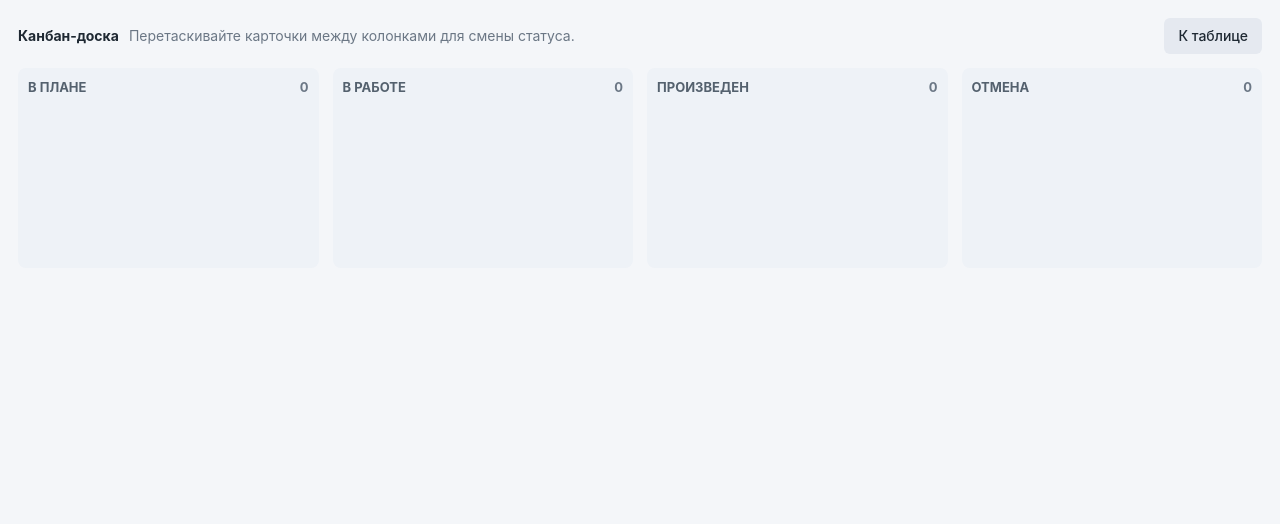
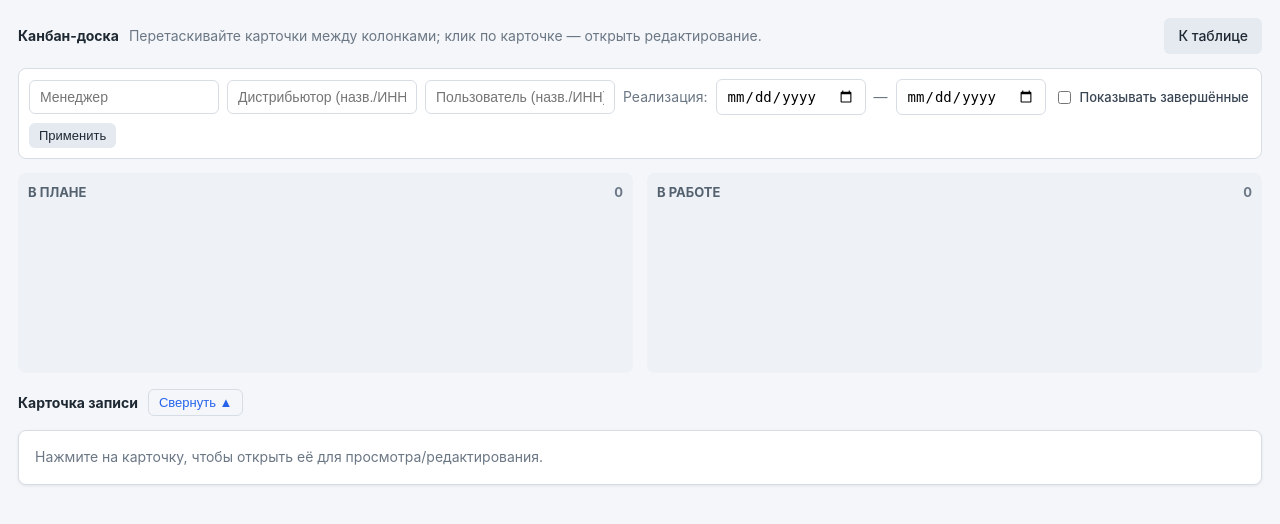
Before and after one commit to PazdnikOFF/orders-portal, a Django app: page /orders/kanban/ in a window 1280 px wide. Shown: the part 52-576 px from the top of the page. Run offline with Django 5.2, Linux system fonts and the light colour scheme; the visitor is signed in with stand-in values (Sample User, id 1); data comes from the database, SQL or seed files in the repository; data that the repository does not hold is empty; parts of the project's set-up code (start-up, migrations or seed data) failed here and were passed over.

Commit message:
Таблица и Канбан: цвета статусов, дедлайны, фильтры, скрытие завершённых
- Строки таблицы подсвечиваются цветом по статусу (план/работа/произведён/отмена).
- Прогнозируемая дата выделяется: синим если до неё <1 месяца, оранжевым
  если <2 недель (свойство Order.forecast_urgency); в таблице и канбане.
- Участники проекта: каждая строка ИНН сама ищет организацию в DaData при
  вводе (10/12 цифр), как у дистрибьютора, без кнопки; результат под полем.
- Канбан: фильтры по менеджеру, дистрибьютору, пользователю и диапазону даты
  реализации; клик по карточке открывает её в нижнем блоке-карточке (как в
  таблице), сохранена возможность перетаскивания.
- В таблице и канбане по умолчанию скрыты «Произведён»/«Отмена»; галочка
  «Показывать завершённые» (в канбане раскрывает соответствующие колонки).

Co-Authored-By: Claude Opus 4.8 <noreply@anthropic.com>

```diff
--- a/app/apps/orders/views.py
+++ b/app/apps/orders/views.py
@@ -42,18 +42,40 @@ def _order_form_initial(order: Order) -> dict:
     }
 
 
-def _filtered_orders(request):
-    """Per-column filtering — each table column has its own filter input."""
-    qs = visible_orders(request.user)
+DONE_STATUSES = [Status.PRODUCED, Status.CANCELLED]
+
+
+def _apply_common_filters(request, qs):
+    """Filters shared by table and Kanban: manager, distributor, user, date range."""
     g = request.GET
-    needs_distinct = False
-
     if v := g.get("f_manager", "").strip():
         qs = qs.filter(Q(manager__last_name__icontains=v) | Q(manager__first_name__icontains=v))
     if v := g.get("f_distributor", "").strip():
         qs = qs.filter(Q(distributor__name__icontains=v) | Q(distributor__inn__icontains=v))
     if v := g.get("f_potential", "").strip():
         qs = qs.filter(Q(potential_user__name__icontains=v) | Q(potential_user__inn__icontains=v))
+    if v := parse_date(g.get("f_forecast_from", "")):
+        qs = qs.filter(forecast_date__gte=v)
+    if v := parse_date(g.get("f_forecast_to", "")):
+        qs = qs.filter(forecast_date__lte=v)
+    return qs
+
+
+def _hide_done(request, qs):
+    """Hide produced/cancelled by default unless «show_done» or filtered to one."""
+    if request.GET.get("show_done") == "1":
+        return qs
+    if request.GET.get("f_status", "") in DONE_STATUSES:
+        return qs
+    return qs.exclude(status__in=DONE_STATUSES)
+
+
+def _filtered_orders(request):
+    """Per-column filtering — each table column has its own filter input."""
+    qs = _apply_common_filters(request, visible_orders(request.user))
+    g = request.GET
+    needs_distinct = False
+
     if v := g.get("f_participant", "").strip():
         qs = qs.filter(Q(participants__name__icontains=v) | Q(participants__inn__icontains=v))
         needs_distinct = True
@@ -68,6 +90,7 @@ def _filtered_orders(request):
     if (v := g.get("f_status", "")) in Status.values:
         qs = qs.filter(status=v)
 
+    qs = _hide_done(request, qs)
     if needs_distinct:
         qs = qs.distinct()
 
@@ -92,6 +115,7 @@ def table(request):
         "orders": orders,
         "statuses": Status.choices,
         "has_filters": any(request.GET.get(k) for k in filter_keys),
+        "show_done": request.GET.get("show_done") == "1",
         "selected_pk": selected_pk,
         "view": "table",
     }
@@ -103,15 +127,24 @@ def table(request):
 # --------------------------------------------------------------------------- #
 @login_required
 def kanban(request):
-    orders = visible_orders(request.user)
-    columns = []
-    for status in KANBAN_STATUSES:
-        columns.append({
-            "status": status,
-            "label": Status(status).label,
-            "orders": [o for o in orders if o.status == status],
-        })
-    return render(request, "orders/kanban.html", {"columns": columns, "view": "kanban"})
+    qs = _apply_common_filters(request, visible_orders(request.user))
+    show_done = request.GET.get("show_done") == "1"
+    statuses = list(KANBAN_STATUSES) if show_done else [Status.PLANNED, Status.IN_PROGRESS]
+    orders = list(qs)
+    columns = [{
+        "status": status,
+        "label": Status(status).label,
+        "orders": [o for o in orders if o.status == status],
+    } for status in statuses]
+    filter_keys = ["f_manager", "f_distributor", "f_potential", "f_forecast_from", "f_forecast_to"]
+    context = {
+        "columns": columns,
+        "col_count": len(columns),
+        "show_done": show_done,
+        "has_filters": any(request.GET.get(k) for k in filter_keys),
+        "view": "kanban",
+    }
+    return render(request, "orders/kanban.html", context)
 
 
 # --------------------------------------------------------------------------- #
--- a/app/static/css/app.css
+++ b/app/static/css/app.css
@@ -51,9 +51,18 @@ table.grid th,table.grid td{padding:8px 10px;border-bottom:1px solid var(--borde
 table.grid th{background:#eef2f7;font-size:12px;text-transform:uppercase;color:#54616e;
   letter-spacing:.4px}
 table.grid tbody tr{cursor:pointer}
-table.grid tbody tr:hover{background:#f0f6ff}
-table.grid tbody tr.selected{background:#dbeafe}
+/* Row tint by status (TЗ UX). Hover/selected below override via higher specificity. */
+table.grid tbody tr.row-planned td{background:#eff6ff}
+table.grid tbody tr.row-in_progress td{background:#fff7ed}
+table.grid tbody tr.row-produced td{background:#f0fdf4}
+table.grid tbody tr.row-cancelled td{background:#f4f5f7;color:#8a929c}
+table.grid tbody tr.order-row:hover td{background:#e0ecff}
+table.grid tbody tr.order-row.selected td{background:#cfe0fb}
 .org-list{white-space:pre-line;font-size:13px}
+
+/* Forecast-date deadline proximity */
+.due-soon{color:#ea580c;font-weight:700}
+.due-month{color:#2563eb;font-weight:700}
 
 /* Per-column filter row */
 table.grid thead tr.filter-row th{background:#f6f8fb;padding:4px 6px}
@@ -89,8 +98,10 @@ select.status-select{border-radius:12px;border:1px solid var(--border);padding:3
 .errorlist{list-style:none;padding:0;margin:4px 0 0;color:var(--danger);font-size:12px}
 
 /* Participants widget */
-.participant-row{display:flex;gap:8px;margin-bottom:6px;align-items:center}
-.participant-row .input{flex:1}
+.participant-row{margin-bottom:8px}
+.prow-line{display:flex;gap:8px;align-items:center}
+.prow-line .input{flex:1}
+.participant-row .lk{margin-top:3px}
 
 /* Kanban */
 .kanban{display:grid;grid-template-columns:repeat(4,1fr);gap:14px;align-items:start}
@@ -103,7 +114,12 @@ select.status-select{border-radius:12px;border:1px solid var(--border);padding:3
 .kanban .kcard .num{font-weight:700}
 .kanban .kcard .meta{font-size:12px;color:#54616e;margin-top:4px}
 .kanban .column.locked .kcard{cursor:default}
+.kanban .kcard.sel{outline:2px solid var(--accent);outline-offset:1px}
 .sortable-ghost{opacity:.4}
+.kanban-filters{flex-wrap:wrap;gap:8px;background:#fff;border:1px solid var(--border);border-radius:var(--radius);padding:10px;margin-bottom:14px}
+.kanban-filters .input{max-width:190px}
+.kanban-filters input[type=date].input{max-width:150px}
+.check-inline{display:inline-flex;align-items:center;gap:6px;font-weight:500;font-size:13px;margin:0;cursor:pointer}
 
 /* History */
 .history{font-size:13px;max-height:280px;overflow:auto}
--- a/app/static/js/app.js
+++ b/app/static/js/app.js
@@ -80,20 +80,14 @@ function addParticipantRow(btn) {
   if (!wrap) return;
   var rows = wrap.querySelector(".participant-rows");
   var last = rows.querySelector(".participant-row:last-child");
-  var row;
-  if (last) {
-    row = last.cloneNode(true);
-  } else {
-    row = document.createElement("div");
-    row.className = "participant-row";
-    row.innerHTML =
-      '<input class="input" type="text" inputmode="numeric" name="participant_inns" ' +
-      'placeholder="ИНН организации" autocomplete="off">' +
-      '<button type="button" class="btn secondary sm" onclick="removeParticipantRow(this)" title="Убрать">✕</button>';
-  }
+  if (!last) return;
+  var row = last.cloneNode(true);          // keeps the hx-* lookup attributes
   var input = row.querySelector("input");
   if (input) input.value = "";
+  var lk = row.querySelector(".lk");
+  if (lk) lk.innerHTML = "";
   rows.appendChild(row);
+  if (window.htmx) htmx.process(row);      // activate auto-lookup on the new row
   if (input) input.focus();
 }
 
@@ -104,7 +98,9 @@ function removeParticipantRow(btn) {
   if (!rows || !row) return;
   if (rows.querySelectorAll(".participant-row").length <= 1) {
     var input = row.querySelector("input");
-    if (input) input.value = "";   // keep at least one (empty) row
+    if (input) input.value = "";           // keep at least one (empty) row
+    var lk = row.querySelector(".lk");
+    if (lk) lk.innerHTML = "";
   } else {
     row.remove();
   }
--- a/app/templates/orders/_table_row.html
+++ b/app/templates/orders/_table_row.html
@@ -1,4 +1,4 @@
-<tr id="order-row-{{ order.pk }}" class="order-row"
+<tr id="order-row-{{ order.pk }}" class="order-row row-{{ order.status }}"
     hx-get="{% url 'orders:card' order.pk %}" hx-target="#card-block" hx-swap="innerHTML"
     onclick="document.querySelectorAll('.order-row').forEach(function(r){r.classList.remove('selected')});this.classList.add('selected');">
   <td>{{ order.manager.short_name }}</td>
@@ -7,7 +7,7 @@
   <td class="org-list">{% for p in order.participants.all %}{{ p.display_name }}{% if not forloop.last %}<br>{% endif %}{% endfor %}</td>
   <td>{{ order.kit }}</td>
   <td>{{ order.request_date|date:"d.m.Y" }}</td>
-  <td>{{ order.forecast_date|date:"d.m.Y" }}</td>
+  <td><span class="{{ order.forecast_urgency }}">{{ order.forecast_date|date:"d.m.Y" }}</span></td>
   <td>
     <strong>{{ order.order_code }}</strong>
     {% with f=order.active_file %}
--- a/app/templates/orders/kanban.html
+++ b/app/templates/orders/kanban.html
@@ -5,31 +5,70 @@
 <div class="toolbar">
   <strong>Канбан-доска</strong>
   <span class="muted">
-    {% if caps.change_status %}Перетаскивайте карточки между колонками для смены статуса.
-    {% else %}Режим просмотра (изменение статуса недоступно для вашей роли).{% endif %}
+    {% if caps.change_status %}Перетаскивайте карточки между колонками; клик по карточке — открыть редактирование.
+    {% else %}Режим просмотра. Клик по карточке — открыть карточку.{% endif %}
   </span>
+  {% if has_filters or show_done %}
+    <a class="btn secondary sm" href="{% url 'orders:kanban' %}">✕ Сбросить</a>
+  {% endif %}
   <div class="spacer"></div>
   <a class="btn secondary" href="{% url 'orders:table' %}">К таблице</a>
 </div>
 
-<div class="kanban">
+<form method="get" action="{% url 'orders:kanban' %}" class="toolbar kanban-filters">
+  <input class="input" name="f_manager" value="{{ request.GET.f_manager }}"
+         placeholder="Менеджер" onchange="this.form.submit()">
+  <input class="input" name="f_distributor" value="{{ request.GET.f_distributor }}"
+         placeholder="Дистрибьютор (назв./ИНН)" onchange="this.form.submit()">
+  <input class="input" name="f_potential" value="{{ request.GET.f_potential }}"
+         placeholder="Пользователь (назв./ИНН)" onchange="this.form.submit()">
+  <span class="muted">Реализация:</span>
+  <input class="input" type="date" name="f_forecast_from" value="{{ request.GET.f_forecast_from }}"
+         title="с" onchange="this.form.submit()">
+  <span class="muted">—</span>
+  <input class="input" type="date" name="f_forecast_to" value="{{ request.GET.f_forecast_to }}"
+         title="по" onchange="this.form.submit()">
+  <label class="check-inline">
+    <input type="checkbox" name="show_done" value="1" {% if show_done %}checked{% endif %}
+           onchange="this.form.submit()"> Показывать завершённые
+  </label>
+  <button class="btn secondary sm" type="submit">Применить</button>
+</form>
+
+<div class="kanban" style="grid-template-columns:repeat({{ col_count }},minmax(0,1fr))">
   {% for col in columns %}
-    <div class="column {% if col.status == 'produced' or col.status == 'cancelled' %}terminal{% endif %}" data-status="{{ col.status }}">
+    <div class="column {% if col.status == 'produced' or col.status == 'cancelled' %}terminal{% endif %}"
+         data-status="{{ col.status }}">
       <h4>{{ col.label }} <span class="muted">{{ col.orders|length }}</span></h4>
       <div class="cards">
         {% for order in col.orders %}
-          <div class="kcard" data-order-id="{{ order.pk }}" data-status="{{ order.status }}">
+          <div class="kcard" data-order-id="{{ order.pk }}" data-status="{{ order.status }}"
+               hx-get="{% url 'orders:card' order.pk %}" hx-target="#card-block" hx-swap="innerHTML"
+               onclick="document.querySelectorAll('.kcard').forEach(function(c){c.classList.remove('sel')});this.classList.add('sel');">
             <div class="num">{{ order.order_code }}
-              {% if order.active_file %}<a href="{{ order.active_file.serve_url }}" target="_blank" title="файл">📎</a>{% endif %}
+              {% if order.active_file %}<span title="есть файл">📎</span>{% endif %}
             </div>
             <div class="meta">Менеджер: {{ order.manager.short_name }}</div>
             <div class="meta">Дистр.: {{ order.distributor.name }}</div>
             <div class="meta">Польз.: {{ order.potential_user.name }}</div>
-            <div class="meta">Реализация: {{ order.forecast_date|date:"d.m.Y" }}</div>
+            <div class="meta">Реализация:
+              <span class="{{ order.forecast_urgency }}">{{ order.forecast_date|date:"d.m.Y" }}</span>
+            </div>
           </div>
         {% endfor %}
       </div>
     </div>
   {% endfor %}
 </div>
+
+{# Bottom block — same order card as the table view (TЗ §9) #}
+<div class="card-block" id="card-wrap" x-data="{open:true}">
+  <div class="toolbar">
+    <strong>Карточка записи</strong>
+    <button class="btn ghost sm" @click="open=!open" x-text="open ? 'Свернуть ▲' : 'Развернуть ▼'"></button>
+  </div>
+  <div id="card-block" x-show="open" x-transition>
+    <div class="panel card-section muted">Нажмите на карточку, чтобы открыть её для просмотра/редактирования.</div>
+  </div>
+</div>
 {% endblock %}
--- a/app/templates/orders/table.html
+++ b/app/templates/orders/table.html
@@ -7,6 +7,11 @@
   {% if has_filters %}
     <a class="btn secondary sm" href="{% url 'orders:table' %}">✕ Сбросить фильтры</a>
   {% endif %}
+  <label class="check-inline">
+    <input type="checkbox" form="filters" name="show_done" value="1"
+           {% if show_done %}checked{% endif %} onchange="this.form.submit()">
+    Показывать завершённые
+  </label>
   <div class="spacer"></div>
   {% if caps.create_orders %}
     <button class="btn" hx-get="{% url 'orders:new' %}" hx-target="#card-block" hx-swap="innerHTML">
```
Also changed, not shown: app/apps/orders/models.py (+17 -0 lines), app/templates/orders/_participants.html (+23 -9 lines).
